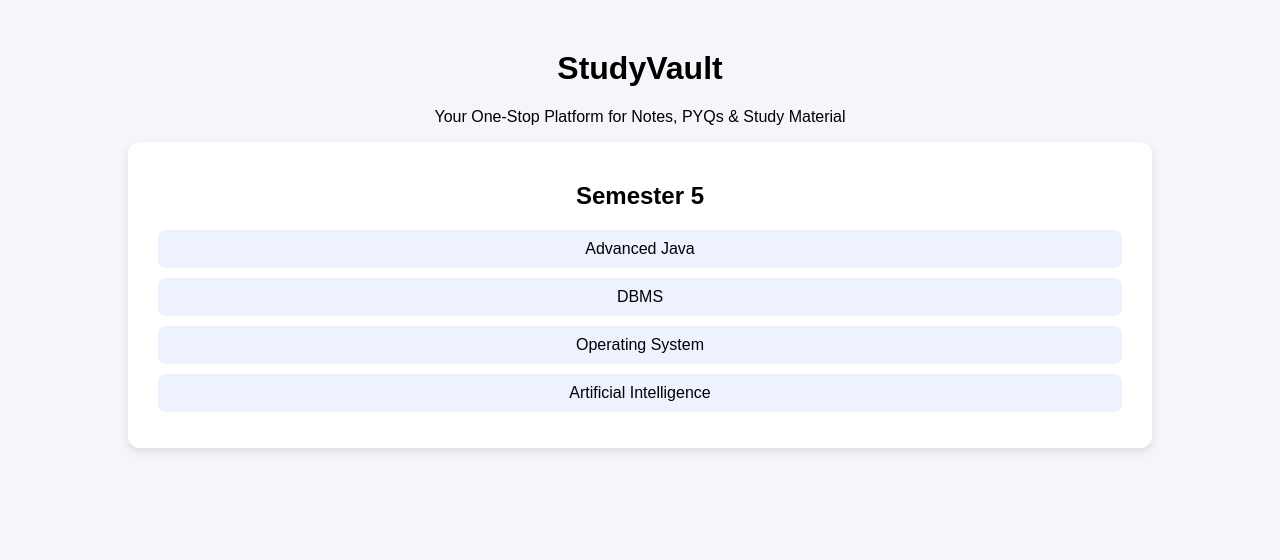
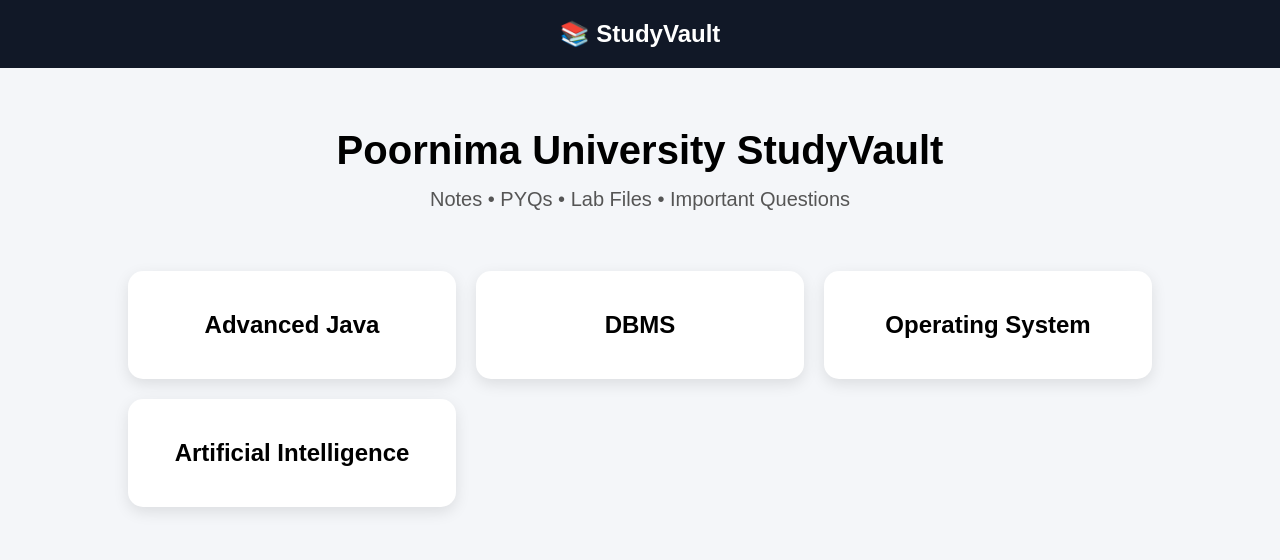
Before and after one commit to luckyrajsingh/StudyVault, a plain HTML site: page index.html in a window 1280 px wide. Drawn offline with Linux system fonts and the light colour scheme.

Commit message:
Added subject pages

```diff
--- a/index.html
+++ b/index.html
@@ -1,26 +1,41 @@
 <!DOCTYPE html>
-<html>
+<html lang="en">
 <head>
+    <meta charset="UTF-8">
+    <meta name="viewport" content="width=device-width, initial-scale=1.0">
     <title>StudyVault</title>
     <link rel="stylesheet" href="style.css">
 </head>
 <body>
 
-    <div class="container">
-        <h1>StudyVault</h1>
-        <p>Your One-Stop Platform for Notes, PYQs & Study Material</p>
+    <nav>
+        <h2>📚 StudyVault</h2>
+    </nav>
 
-        <div class="card">
-            <h2>Semester 5</h2>
+    <section class="hero">
+        <h1>Poornima University StudyVault</h1>
+        <p>Notes • PYQs • Lab Files • Important Questions</p>
+    </section>
 
-            <ul>
-                <li>Advanced Java</li>
-                <li>DBMS</li>
-                <li>Operating System</li>
-                <li>Artificial Intelligence</li>
-            </ul>
-        </div>
-    </div>
+    <section class="subjects">
+
+        <a href="java.html" class="card">
+            <h2>Advanced Java</h2>
+        </a>
+
+        <a href="dbms.html" class="card">
+            <h2>DBMS</h2>
+        </a>
+
+        <a href="os.html" class="card">
+            <h2>Operating System</h2>
+        </a>
+
+        <a href="ai.html" class="card">
+            <h2>Artificial Intelligence</h2>
+        </a>
+
+    </section>
 
 </body>
 </html>
--- a/style.css
+++ b/style.css
@@ -1,32 +1,64 @@
-body{
-    font-family: Arial, sans-serif;
-    background:#f4f6f9;
+*{
     margin:0;
     padding:0;
+    box-sizing:border-box;
+    font-family:Arial, sans-serif;
 }
 
-.container{
+body{
+    background:#f4f6f9;
+}
+
+nav{
+    background:#111827;
+    color:white;
+    padding:20px;
+    text-align:center;
+}
+
+.hero{
+    text-align:center;
+    padding:60px 20px;
+}
+
+.hero h1{
+    font-size:40px;
+    margin-bottom:15px;
+}
+
+.hero p{
+    font-size:20px;
+    color:#555;
+}
+
+.subjects{
     width:80%;
     margin:auto;
-    text-align:center;
-    margin-top:50px;
+
+    display:grid;
+    grid-template-columns:repeat(auto-fit,minmax(250px,1fr));
+
+    gap:20px;
+
+    padding-bottom:50px;
 }
 
 .card{
     background:white;
-    padding:20px;
-    border-radius:12px;
-    box-shadow:0 4px 10px rgba(0,0,0,0.1);
+    padding:40px;
+
+    text-align:center;
+
+    text-decoration:none;
+    color:black;
+
+    border-radius:15px;
+
+    box-shadow:0 5px 15px rgba(0,0,0,0.1);
+
+    transition:0.3s;
 }
 
-ul{
-    list-style:none;
-    padding:0;
+.card:hover{
+    transform:translateY(-8px);
 }
-
-li{
-    padding:10px;
-    margin:10px;
-    background:#eef2ff;
-    border-radius:8px;
-}
```
Also changed, not shown: java.html (added, +39 -0 lines), ai.html (added), dbms.html (added), os.html (added).
